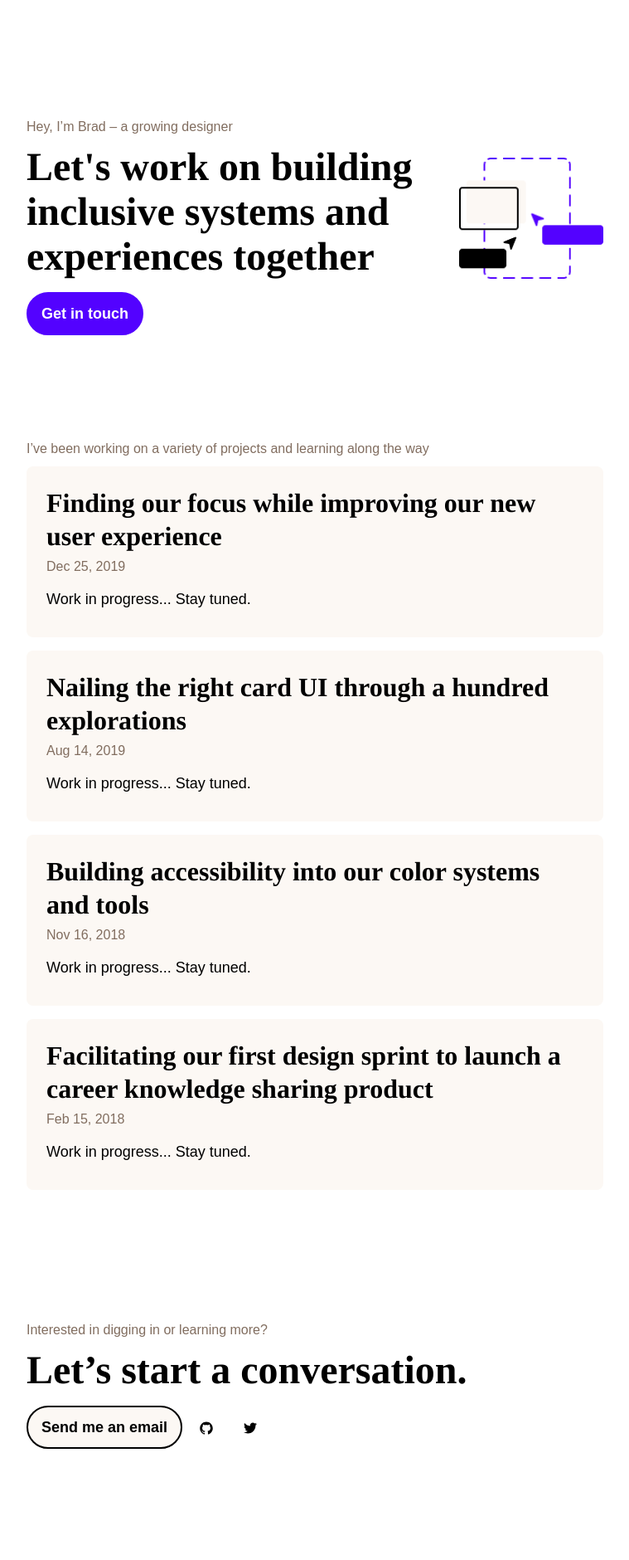
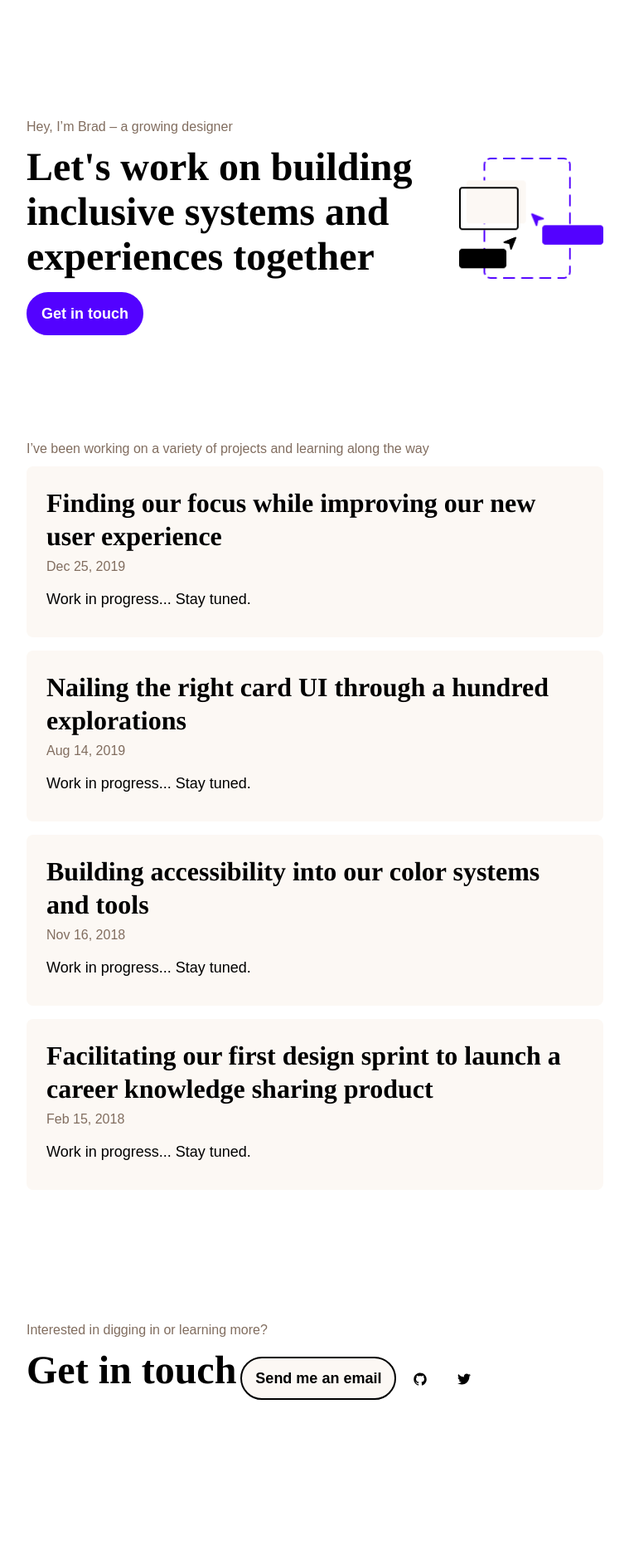
Before and after one commit to bradleyturner/bradleyturner.github.io, a Jekyll site: the page built from index.md, in a window 1280 px wide. Shown: the whole page at 83% size, without its empty margins (260-1019 px from the left). Built offline with Jekyll 4.4.1, drawn with Linux system fonts in a browser that asks for light colours; nearby versions of some CDN libraries; after the commit the page ends 1821 px from its top, so only the background shows below that.

Commit message:
Update footer.html

```diff
--- a/_includes/footer.html
+++ b/_includes/footer.html
@@ -2,7 +2,7 @@
   <div class="wrapper">
     <span class="page-eyebrow">Interested in digging in or learning more?</span>
     <h2 class="footer-heading">
-      Let’s start a conversation.
+      Get in touch
     </h2>
     <a class="page-cta" href="mailto:bsturner219@gmail.com">Send me an email</a>
 
```
